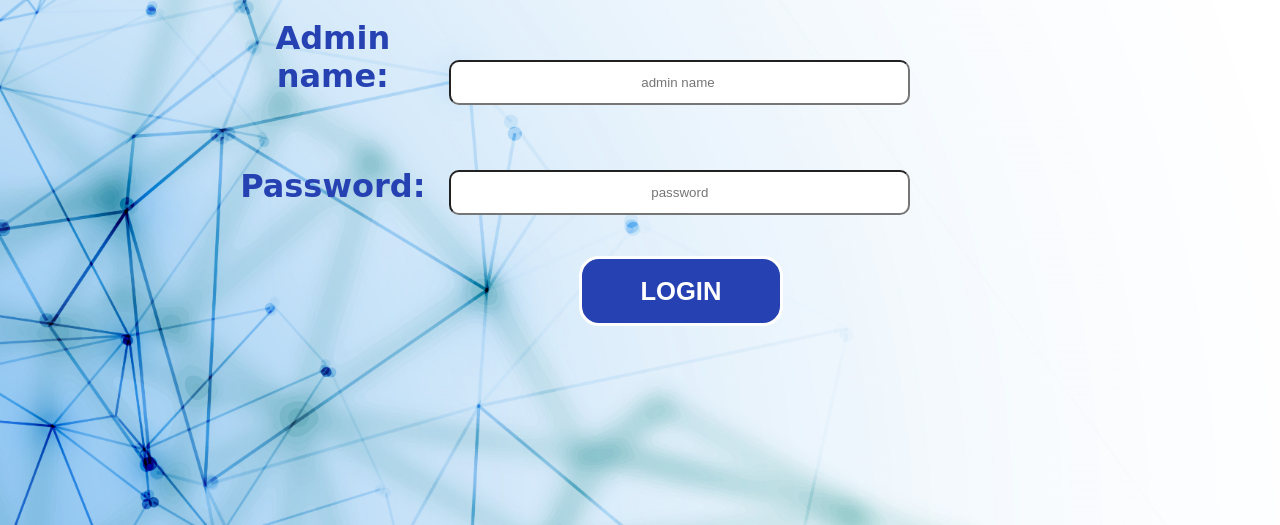
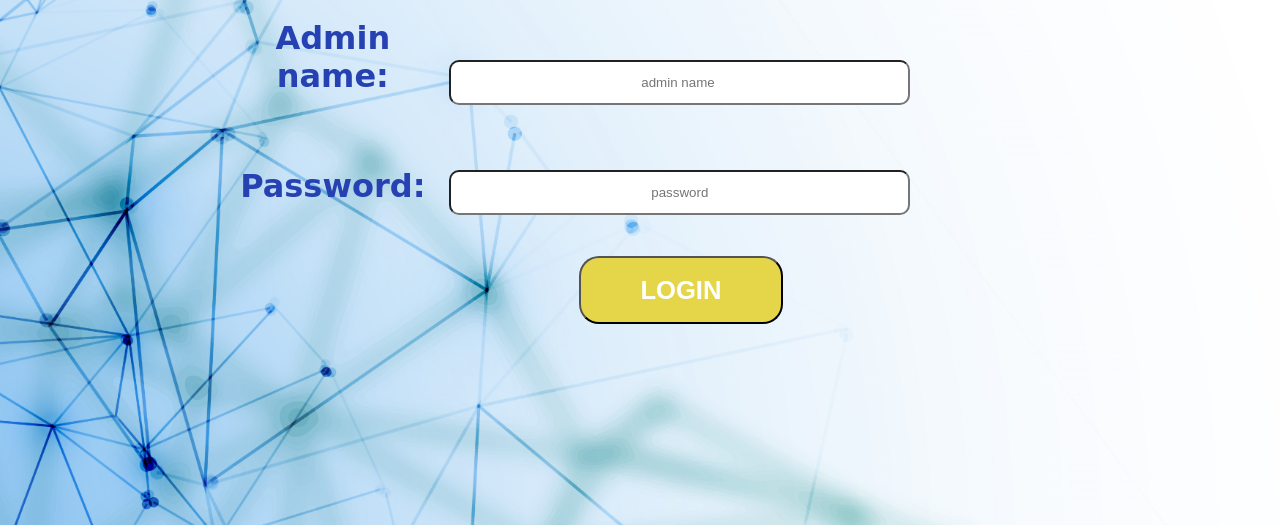
Before and after one commit to Nouran-Ebrahim/Graduation_Project, a PHP site: page /pages/login.html in a window 1280 px wide, with the pointer over the restyled element. Shown: the part 256-781 px from the top of the page. Run offline with PHP 8.4, Linux system fonts and the light colour scheme.

Commit message:
login_change_hover

```diff
--- a/css/style.css
+++ b/css/style.css
@@ -137,9 +137,9 @@ input[name="log"]{
     color: #2541B2;
 }
 input[name="log"]:hover{
-    background-color: #2541B2;
-    color: white;
-    border: 3px solid white;
+    background: #E5D549;
+    color: #fff;
+    transition: ease 0.3s all;
 }
 /* login ending */
 
```
